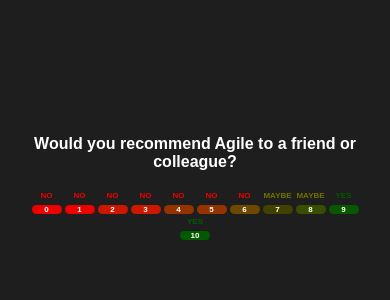
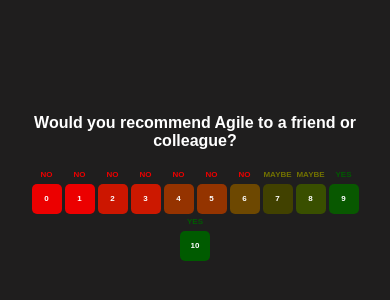
Before and after one commit to enshikuku/HTML-FOR-EMAIL-RATING, a plain HTML site: page index.html in a window 390 px wide. Shown: the part 240-540 px from the top of the page. Drawn offline with Linux system fonts and the light colour scheme.

Commit message:
style: Adjust font size and width for labels and scale items

```diff
--- a/index.html
+++ b/index.html
@@ -44,6 +44,7 @@
         }
         .scale-item {
             width: 40px;
+            height: 40px;
             text-align: center;
             font-size: 1.9em;
             font-weight: bold;
@@ -86,6 +87,7 @@
             }
             .scale-item {
                 width: 30px;
+                height: 30px;
                 font-size: 0.5em;
             }
             .scale-container {
@@ -99,6 +101,7 @@
             }
             .scale-item {
                 width: 30px;
+                height: 30px;
                 font-size: 0.5em;
             }
         }
```
